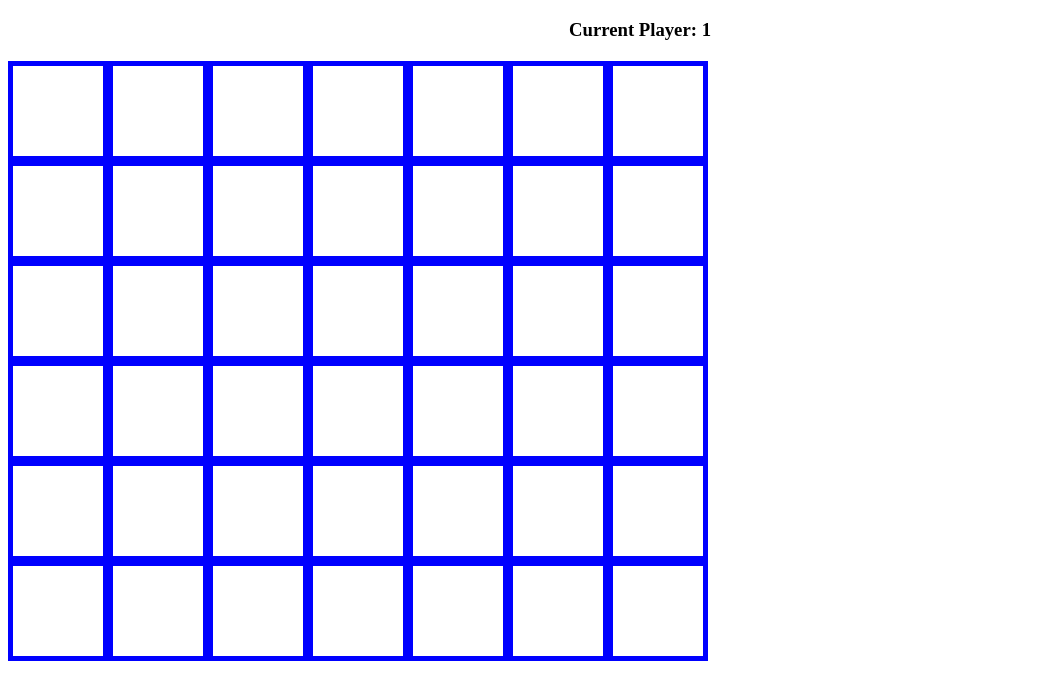
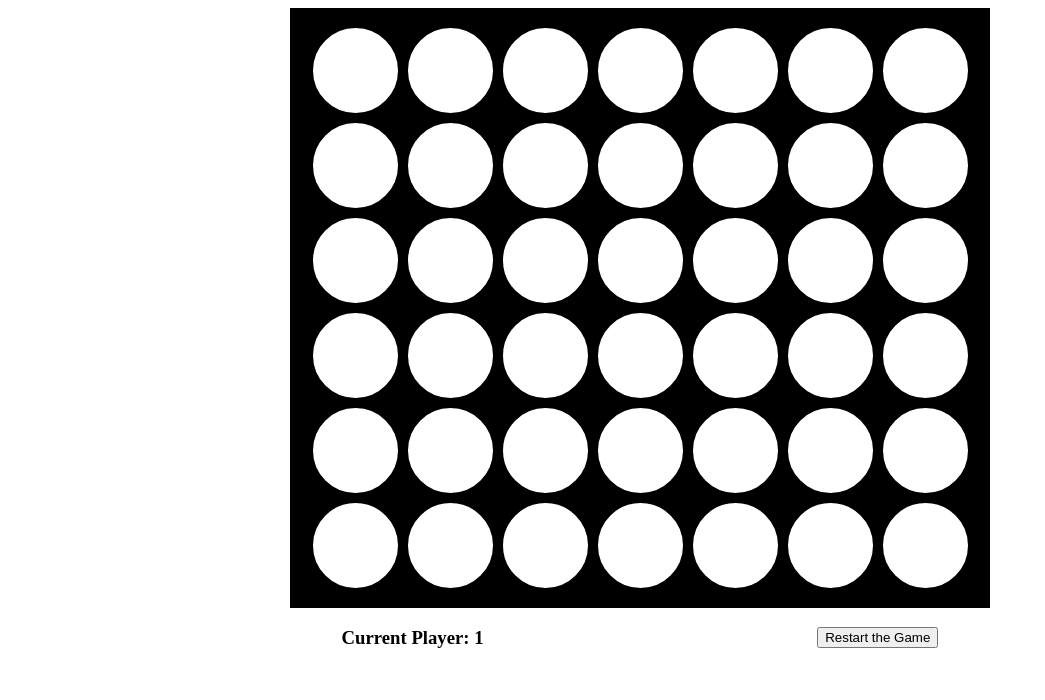
Before and after one commit to mattiezanin/Connect-Four, a plain HTML site: page index.html in a window 1280 px wide. Shown: the whole page, without its empty margins (0-1045 px from the left). Drawn offline with Linux system fonts and the light colour scheme.

Commit message:
organized layout

```diff
--- a/index.html
+++ b/index.html
@@ -9,8 +9,6 @@
   <title>Document</title>
 </head>
 <body>
-  <h3 id="playerSpot">current player: </h3>
-  <h2 id="resultSpot"></h2>
   <div class="gameBoard">
     <div></div>
     <div></div>
@@ -55,5 +53,9 @@
     <div></div>
     <div></div>
   </div>
+  <div class="footer">
+    <h3 id="status">current player: </h3>
+    <button id="restart">Restart the Game</button>
+  </div>
 </body>
 </html>
--- a/style.css
+++ b/style.css
@@ -1,32 +1,40 @@
-* {
-  text-align: center;
+.gameBoard {
+  display: grid;
+  grid-template-columns: repeat(7, 95px);
+  grid-template-rows: repeat(6, 95px);
+  height: 600px;
+  width: 700px;
+  margin: 0 auto;
   justify-content: center;
+  align-content: center;
+  background-color: black;
+}
+.gameBoard div {
+  border: 5px solid black;
+  background-color: white;
+  border-radius: 50%;
+  outline: 1px solid black;
+  cursor: pointer;
+}
+.playerOne {
+  background-image: url(https://kevinshannon.dev/connect4/img/bestchipred.png);
+  background-position: center;
+  background-repeat: no-repeat;
+  background-size: cover;
+  height: 90px;
+  width: 90px;
+}
+.playerTwo {
+  background-image: url(https://tleemann.de/images/ChipYellow.png);
+  background-position: center;
+  background-repeat: no-repeat;
+  background-size: cover;
+  height: 90px;
+  width: 90px;
+  border-radius: 50px;
+}
+.footer {
+  display: flex;
+  justify-content: space-evenly;
   align-items: center;
 }
-.gameBoard {
-  height: 600px;
-  width: 700px;
-  display: flex;
-  flex-wrap: wrap;
-}
-.gameBoard div {
-  height: 90px;
-  width: 90px;
-  border: 5px solid blue;
-  cursor: pointer;
-}
-.claimed {
-  height: 90px;
-  width: 90px;
-  border: 5px solid blue;
-}
-.playerOne {
-  background-color: red;
-  border-radius: 45px;
-  border: 5px solid blue;
-}
-.playerTwo {
-  background-color: yellow;
-  border-radius: 50px;
-  border: 5px solid blue;
-}
--- a/taco.js
+++ b/taco.js
@@ -1,8 +1,75 @@
 document.addEventListener('DOMContentLoaded', () => {
   const squares = document.querySelectorAll('.gameBoard div')
-  const playerDisplay = document.querySelector('#playerSpot')
+  const statusDisplay = document.querySelector('#status')
+  const restartButton = document.querySelector('#restart')
   let currentPlayer = 1
-  playerDisplay.innerHTML = `Current Player: ${currentPlayer}`
+  statusDisplay.innerHTML = `Current Player: ${currentPlayer}`
+  const column0 = [
+    squares[35],
+    squares[28],
+    squares[21],
+    squares[14],
+    squares[7],
+    squares[0]
+  ]
+  const column1 = [
+    squares[36],
+    squares[29],
+    squares[22],
+    squares[15],
+    squares[8],
+    squares[1]
+  ]
+  const column2 = [
+    squares[37],
+    squares[30],
+    squares[23],
+    squares[16],
+    squares[9],
+    squares[2]
+  ]
+  const column3 = [
+    squares[38],
+    squares[31],
+    squares[24],
+    squares[17],
+    squares[10],
+    squares[3]
+  ]
+  const column4 = [
+    squares[39],
+    squares[32],
+    squares[25],
+    squares[18],
+    squares[11],
+    squares[4]
+  ]
+  const column5 = [
+    squares[40],
+    squares[33],
+    squares[26],
+    squares[19],
+    squares[12],
+    squares[5]
+  ]
+  const column6 = [
+    squares[41],
+    squares[34],
+    squares[27],
+    squares[20],
+    squares[13],
+    squares[6]
+  ]
+  const columns = [
+    column0,
+    column1,
+    column2,
+    column3,
+    column4,
+    column5,
+    column6
+  ]
+
   const winCombos = [
     [0, 1, 2, 3],
     [41, 40, 39, 38],
@@ -101,25 +168,30 @@ document.addEventListener('DOMContentLoaded', () => {
   squares.forEach((square) => {
     square.classList.add('empty')
   })
-
+  restartButton.addEventListener('click', () => {
+    resetBoard()
+  })
+  function resetBoard() {
+    squares.forEach((square) => {
+      square.classList.remove('claimed')
+    })
+  }
   for (let i = 0; i < squares.length; i++) {
     squares[i].addEventListener('click', () => {
-      if (squares[i].classList.contains('empty')) {
       if (currentPlayer == 1) {
         squares[i].classList.add('claimed')
         squares[i].classList.add('playerOne')
-          squares[i].classList.remove('.empty')
+        squares[i].classList.remove('empty')
         currentPlayer = 2
-          playerDisplay.innerHTML = `Current Player: ${currentPlayer}`
+        statusDisplay.innerHTML = `Current Player: ${currentPlayer}`
       } else if (currentPlayer == 2) {
         squares[i].classList.add('.claimed')
         squares[i].classList.add('playerTwo')
-          squares[i].classList.remove('.empty')
+        squares[i].classList.remove('empty')
         currentPlayer = 1
-          playerDisplay.innerHTML = `Current Player: ${currentPlayer}`
-        }
-      }
-      checkWin()
-    })
+        statusDisplay.innerHTML = `Current Player: ${currentPlayer}`
       }
     })
+    checkWin()
+  }
+})
```
Lines whose indentation alone changed are shown as unchanged.
